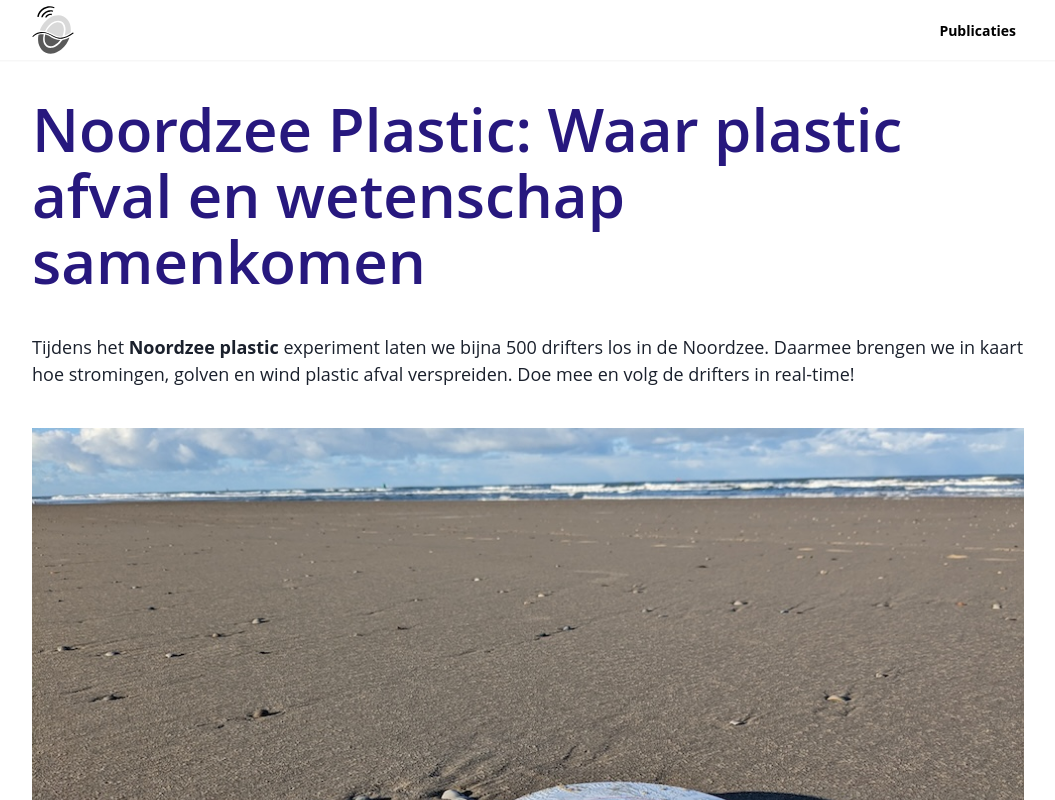
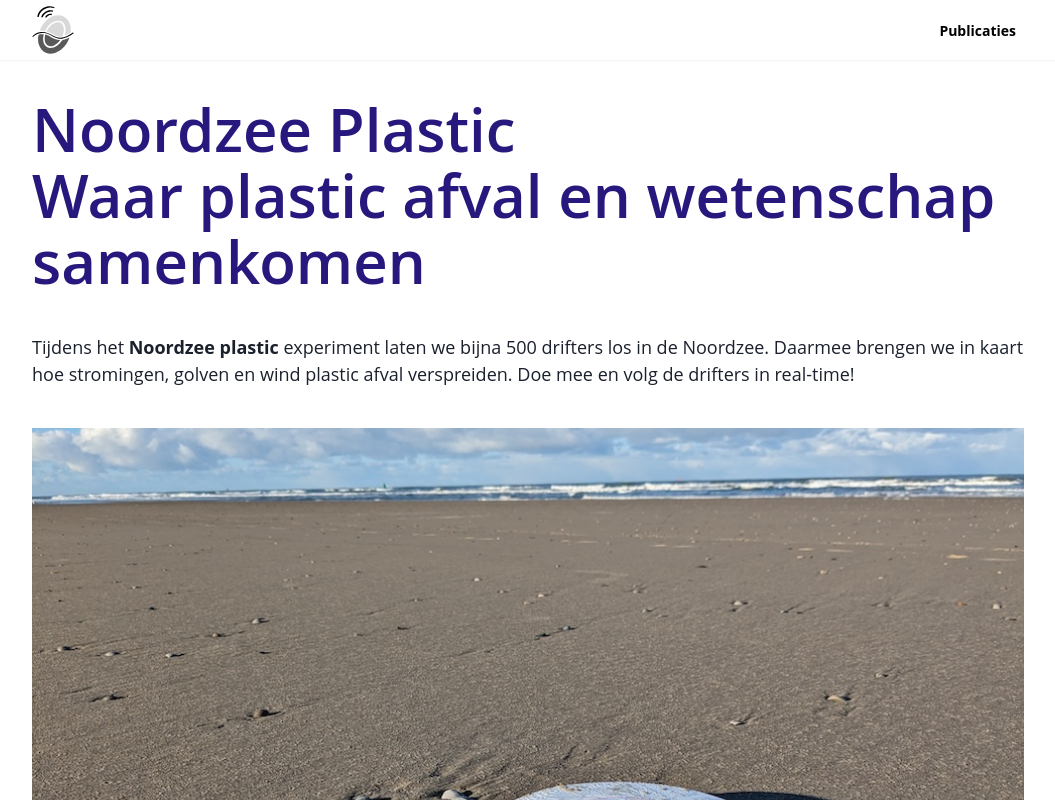
Before and after one commit to Parcels-code/noordzeeplastic.nl, a Next.js app: page / in a window 1280 px wide. Shown: the top 800 px of the page, without its empty margins (112-1167 px from the left). Built offline with nearby package versions, Linux system fonts and the light colour scheme; a web font is replaced by a local one.

Commit message:
Update hero-banner.js

```diff
--- a/src/components/hero-banner.js
+++ b/src/components/hero-banner.js
@@ -14,7 +14,10 @@ export const HeroBanner = () => {
               fontSize={{ base: '3xl', sm: '4xl', lg: '6xl' }}
             >
               <Text as={'span'} color={'#27187E'}>
-                Noordzee Plastic: Waar plastic afval en wetenschap samenkomen
+                Noordzee Plastic
+              </Text>
+              <Text as={'span'} color={'#27187E'}>
+                <br></br>Waar plastic afval en wetenschap samenkomen
               </Text>
             </Heading>
             <Text fontSize={'lg'} mt={0}>
```
